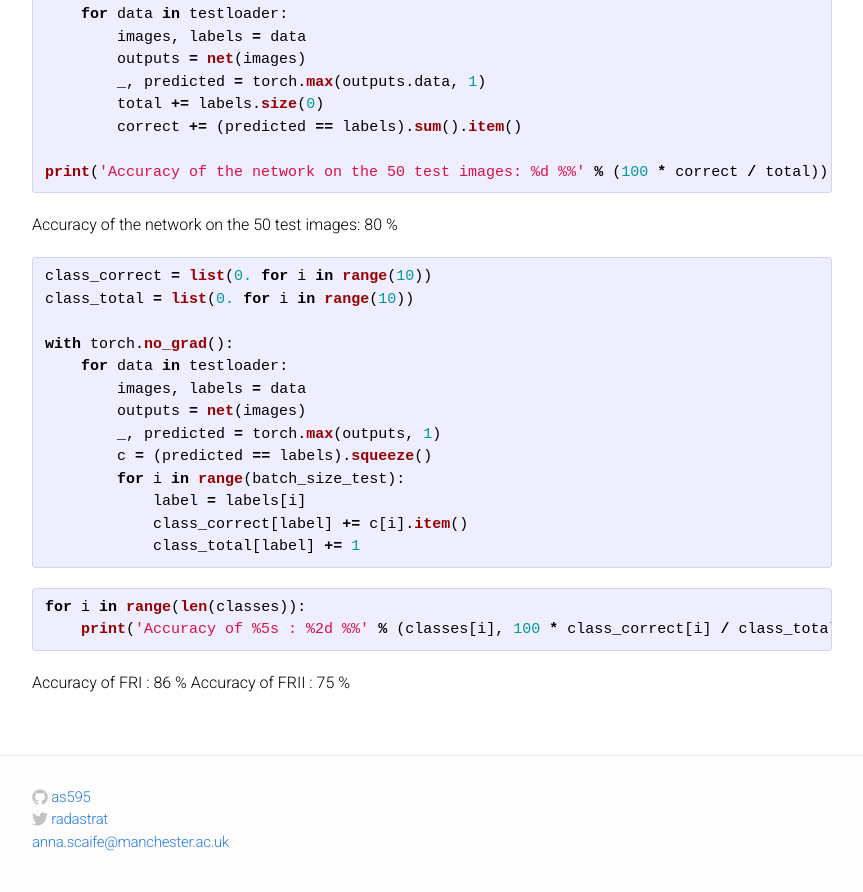
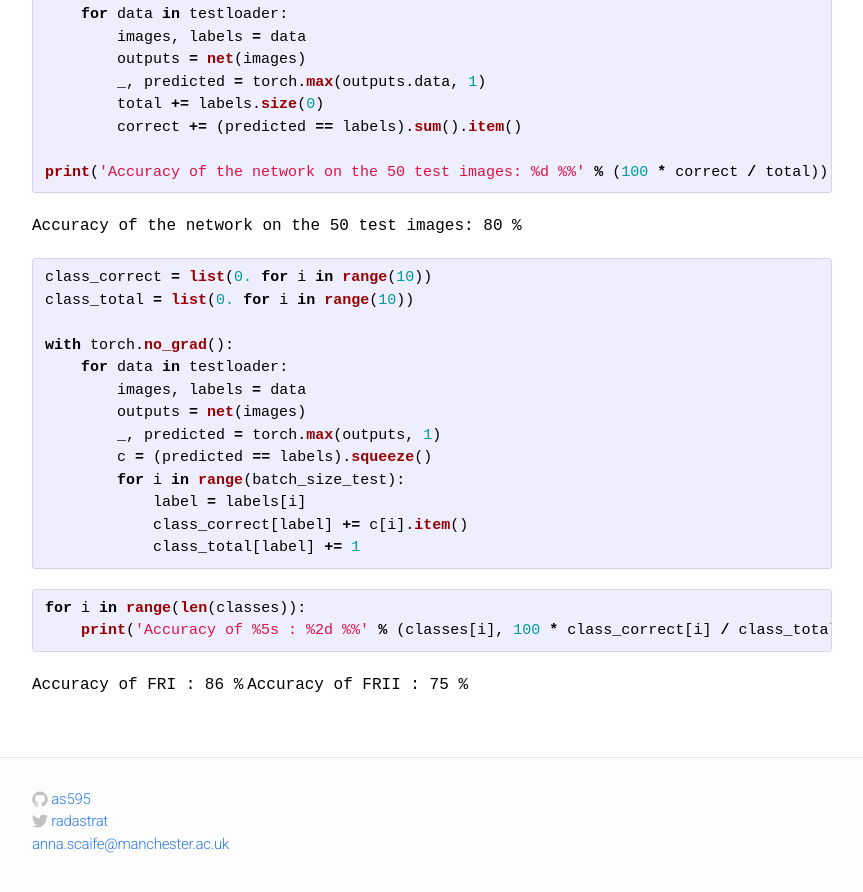
Before and after one commit to as595/csc-2019, a Jekyll site: the page built from frdeepcnn.md, in a window 1280 px wide and 900 px high, scrolled down 9258 px. Shown: the top 892 px of the window, without its empty margins (208-1071 px from the left). Built offline with Jekyll 4.4.1, drawn with Linux system fonts in a browser that asks for light colours.

Commit message:
Update frdeepcnn.md

````diff
--- a/frdeepcnn.md
+++ b/frdeepcnn.md
@@ -312,7 +312,7 @@ with torch.no_grad():
 print('Accuracy of the network on the 50 test images: %d %%' % (100 * correct / total))
 ```
 
-Accuracy of the network on the 50 test images: 80 %
+<font face="courier new"> Accuracy of the network on the 50 test images: 80 % </font>
 
 
 ```python
@@ -336,5 +336,6 @@ for i in range(len(classes)):
     print('Accuracy of %5s : %2d %%' % (classes[i], 100 * class_correct[i] / class_total[i]))
 ```
 
-Accuracy of   FRI : 86 %
-Accuracy of  FRII : 75 %
+<font face="courier new">Accuracy of   FRI : 86 %</font>
+
+<font face="courier new">Accuracy of  FRII : 75 %</font>
````
